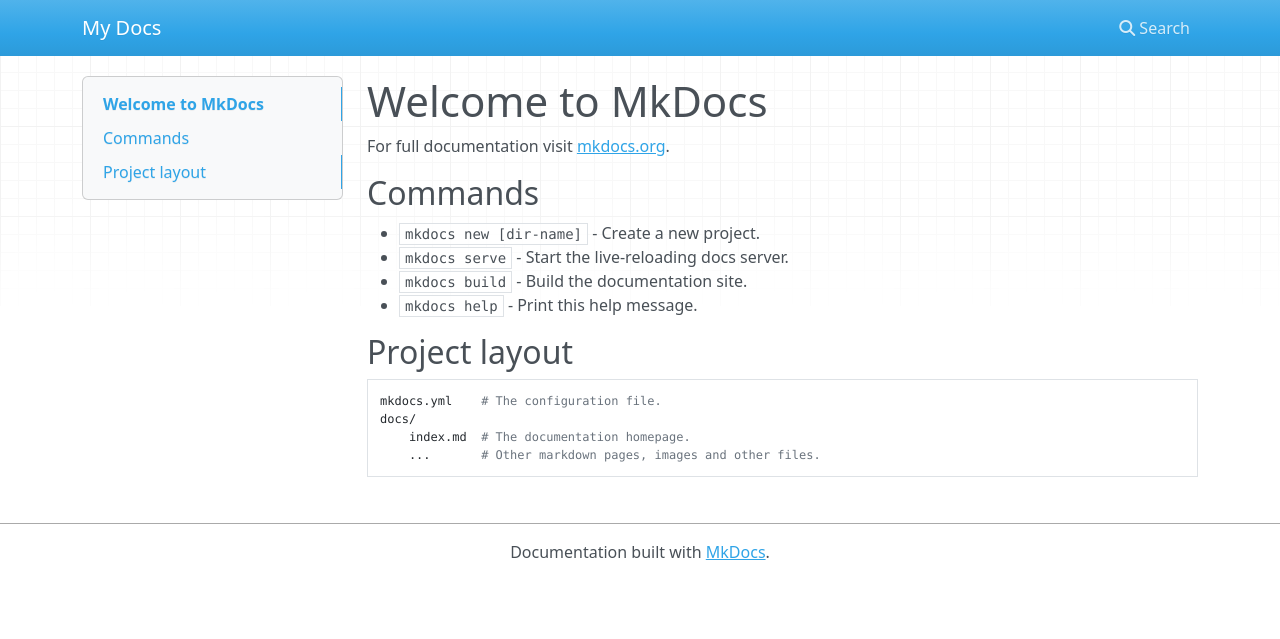
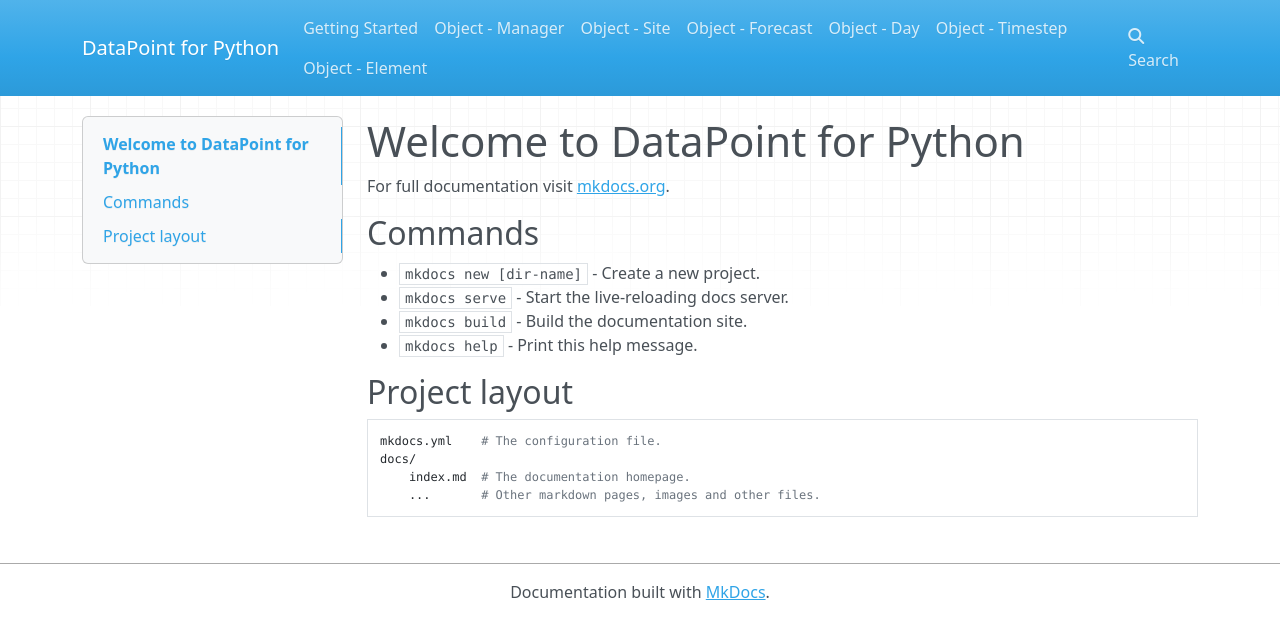
Before and after one commit to EJEP/datapoint-python, an MkDocs documentation site: the page built from docs/index.md, in a window 1280 px wide. Shown: the top 639 px of the page. Built offline with MkDocs 1.6.1, drawn with Linux system fonts in a browser that asks for light colours; nearby versions of some CDN libraries; old or Windows-style settings are respelled for this version of MkDocs.

Commit message:
Read the Docs skeleton

```diff
--- a/docs/index.md
+++ b/docs/index.md
@@ -1,5 +1,4 @@
-# Welcome to MkDocs
-
+# Welcome to DataPoint for Python
 For full documentation visit [mkdocs.org](http://mkdocs.org).
 
 ## Commands
--- a/mkdocs.yml
+++ b/mkdocs.yml
@@ -1 +1,9 @@
-site_name: My Docs
+site_name: DataPoint for Python
+pages:
+- [getting-started.md, Getting Started]
+- [objects/manager.md, Object - Manager]
+- [objects/site.md, Object - Site]
+- [objects/forecast.md, Object - Forecast]
+- [objects/day.md, Object - Day]
+- [objects/timestep.md, Object - Timestep]
+- [objects/element.md, Object - Element]
```
Also changed, not shown: README.md (+1 -0 lines), docs/getting-started.md (added, +3 -0 lines), docs/objects/day.md (added, +3 -0 lines), docs/objects/element.md (added, +3 -0 lines), docs/objects/forecast.md (added, +3 -0 lines), docs/objects/manager.md (added, +3 -0 lines), docs/objects/site.md (added, +3 -0 lines), docs/objects/timestep.md (added, +3 -0 lines).
